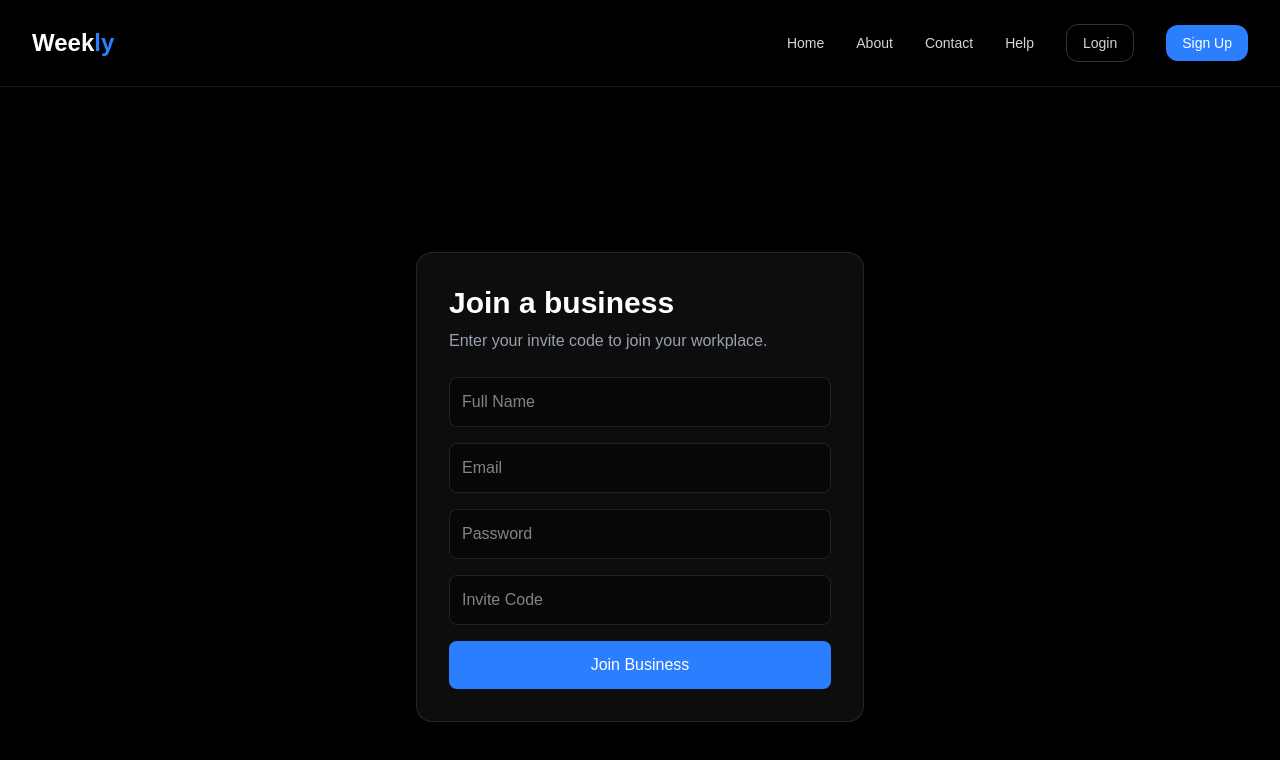
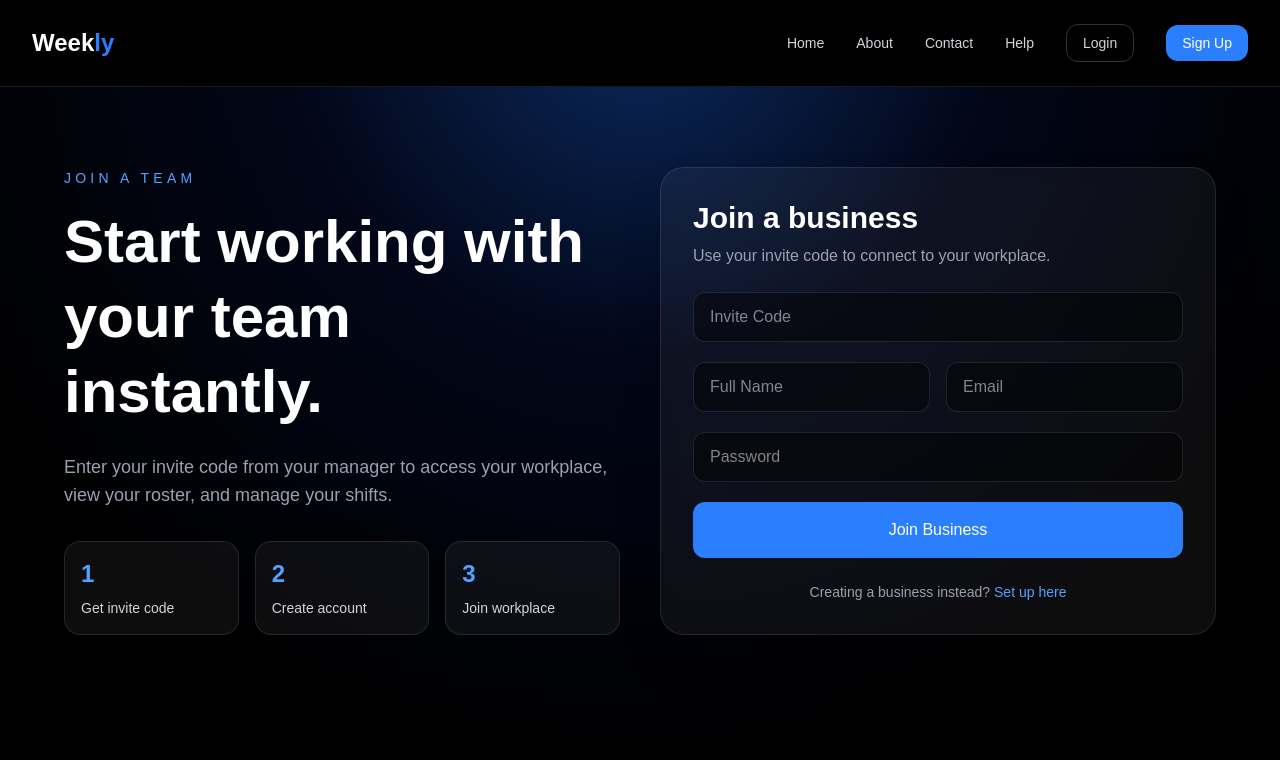
Before and after one commit to caybler/weekly, a Next.js app: page /signup/employee in a window 1280 px wide. Shown: the top 760 px of the page. Built offline with nearby package versions, Linux system fonts and the light colour scheme.

Commit message:
signups v3

```diff
--- a/app/signup/business/page.tsx
+++ b/app/signup/business/page.tsx
@@ -1,6 +1,7 @@
 "use client";
 
 import { useState } from "react";
+import Link from "next/link";
 
 export default function BusinessSignup() {
   const [form, setForm] = useState({
@@ -8,6 +9,8 @@ export default function BusinessSignup() {
     email: "",
     password: "",
     businessName: "",
+    businessType: "",
+    locationName: "",
   });
 
   const handleChange = (e: any) => {
@@ -16,55 +19,123 @@ export default function BusinessSignup() {
 
   const handleSubmit = (e: any) => {
     e.preventDefault();
-    console.log(form); // we’ll connect this to DB next
+    console.log(form);
   };
 
   return (
-    <main className="min-h-screen bg-black text-white flex items-center justify-center px-6">
-      <div className="w-full max-w-md bg-white/5 backdrop-blur p-8 rounded-2xl border border-white/10">
+    <main className="min-h-screen bg-black text-white">
+      <div className="absolute inset-0 bg-[radial-gradient(circle_at_top,#0b2a5f_0%,#020617_35%,#000_75%)]" />
 
-        <h1 className="text-3xl font-bold mb-2">Set up your business</h1>
-        <p className="text-gray-400 mb-6">
-          Create your account and your business.
+      <section className="relative z-10 px-8 py-20">
+        <div className="mx-auto grid max-w-6xl grid-cols-1 items-center gap-10 lg:grid-cols-2">
+
+          {/* Left side */}
+          <div>
+            <p className="mb-4 text-sm uppercase tracking-[0.3em] text-blue-400">
+              Business Setup
             </p>
 
-        <form onSubmit={handleSubmit} className="space-y-4">
+            <h1 className="text-5xl font-bold leading-tight md:text-6xl">
+              Build your workplace in minutes.
+            </h1>
 
+            <p className="mt-6 max-w-xl text-lg text-gray-400">
+              Create your business, add your first location, and start building
+              smarter rosters for your team.
+            </p>
+
+            <div className="mt-8 grid grid-cols-1 gap-4 sm:grid-cols-3">
+              <div className="rounded-2xl border border-white/10 bg-white/5 p-4">
+                <p className="text-2xl font-bold text-blue-400">1</p>
+                <p className="mt-2 text-sm text-gray-300">Create business</p>
+              </div>
+
+              <div className="rounded-2xl border border-white/10 bg-white/5 p-4">
+                <p className="text-2xl font-bold text-blue-400">2</p>
+                <p className="mt-2 text-sm text-gray-300">Add location</p>
+              </div>
+
+              <div className="rounded-2xl border border-white/10 bg-white/5 p-4">
+                <p className="text-2xl font-bold text-blue-400">3</p>
+                <p className="mt-2 text-sm text-gray-300">Invite staff</p>
+              </div>
+            </div>
+          </div>
+
+          {/* Form */}
+          <div className="rounded-3xl border border-white/10 bg-white/5 p-8 shadow-2xl backdrop-blur">
+            <div className="mb-6">
+              <h2 className="text-3xl font-bold">Create your business</h2>
+              <p className="mt-2 text-gray-400">
+                Start with your admin account and first workplace details.
+              </p>
+            </div>
+
+            <form onSubmit={handleSubmit} className="space-y-5">
+              <div className="grid grid-cols-1 gap-4 sm:grid-cols-2">
                 <input
                   name="fullName"
                   placeholder="Full Name"
                   onChange={handleChange}
-            className="w-full p-3 rounded-lg bg-black/40 border border-white/10"
+                  className="rounded-xl border border-white/10 bg-black/40 px-4 py-3 outline-none focus:border-blue-500"
                 />
 
                 <input
                   name="email"
                   placeholder="Email"
                   onChange={handleChange}
-            className="w-full p-3 rounded-lg bg-black/40 border border-white/10"
+                  className="rounded-xl border border-white/10 bg-black/40 px-4 py-3 outline-none focus:border-blue-500"
                 />
+              </div>
 
               <input
                 name="password"
                 type="password"
                 placeholder="Password"
                 onChange={handleChange}
-            className="w-full p-3 rounded-lg bg-black/40 border border-white/10"
+                className="w-full rounded-xl border border-white/10 bg-black/40 px-4 py-3 outline-none focus:border-blue-500"
               />
 
+              <div className="grid grid-cols-1 gap-4 sm:grid-cols-2">
                 <input
                   name="businessName"
                   placeholder="Business Name"
                   onChange={handleChange}
-            className="w-full p-3 rounded-lg bg-black/40 border border-white/10"
+                  className="rounded-xl border border-white/10 bg-black/40 px-4 py-3 outline-none focus:border-blue-500"
                 />
 
-          <button className="w-full bg-blue-500 hover:bg-blue-600 p-3 rounded-lg">
+                <input
+                  name="businessType"
+                  placeholder="Business Type e.g. Swim School"
+                  onChange={handleChange}
+                  className="rounded-xl border border-white/10 bg-black/40 px-4 py-3 outline-none focus:border-blue-500"
+                />
+              </div>
+
+              <input
+                name="locationName"
+                placeholder="First Location Name"
+                onChange={handleChange}
+                className="w-full rounded-xl border border-white/10 bg-black/40 px-4 py-3 outline-none focus:border-blue-500"
+              />
+
+              <button
+                type="submit"
+                className="w-full rounded-xl bg-blue-500 px-6 py-4 font-medium text-white transition hover:bg-blue-600"
+              >
                 Create Business
               </button>
+            </form>
 
-        </form>
+            <p className="mt-6 text-center text-sm text-gray-400">
+              Joining as an employee?{" "}
+              <Link href="/signup/employee" className="text-blue-400 hover:text-blue-300">
+                Use invite code
+              </Link>
+            </p>
           </div>
+        </div>
+      </section>
     </main>
   );
 }
--- a/app/signup/employee/page.tsx
+++ b/app/signup/employee/page.tsx
@@ -1,6 +1,7 @@
 "use client";
 
 import { useState } from "react";
+import Link from "next/link";
 
 export default function EmployeeSignup() {
   const [form, setForm] = useState({
@@ -16,55 +17,107 @@ export default function EmployeeSignup() {
 
   const handleSubmit = (e: any) => {
     e.preventDefault();
-    console.log(form); // we’ll connect this next
+    console.log(form);
   };
 
   return (
-    <main className="min-h-screen bg-black text-white flex items-center justify-center px-6">
-      <div className="w-full max-w-md bg-white/5 backdrop-blur p-8 rounded-2xl border border-white/10">
+    <main className="min-h-screen bg-black text-white">
+      <div className="absolute inset-0 bg-[radial-gradient(circle_at_top,#0b2a5f_0%,#020617_35%,#000_75%)]" />
 
-        <h1 className="text-3xl font-bold mb-2">Join a business</h1>
-        <p className="text-gray-400 mb-6">
-          Enter your invite code to join your workplace.
+      <section className="relative z-10 px-8 py-20">
+        <div className="mx-auto grid max-w-6xl grid-cols-1 items-center gap-10 lg:grid-cols-2">
+
+          {/* Left side */}
+          <div>
+            <p className="mb-4 text-sm uppercase tracking-[0.3em] text-blue-400">
+              Join a Team
             </p>
 
-        <form onSubmit={handleSubmit} className="space-y-4">
+            <h1 className="text-5xl font-bold leading-tight md:text-6xl">
+              Start working with your team instantly.
+            </h1>
 
+            <p className="mt-6 max-w-xl text-lg text-gray-400">
+              Enter your invite code from your manager to access your workplace,
+              view your roster, and manage your shifts.
+            </p>
+
+            <div className="mt-8 grid grid-cols-1 gap-4 sm:grid-cols-3">
+              <div className="rounded-2xl border border-white/10 bg-white/5 p-4">
+                <p className="text-2xl font-bold text-blue-400">1</p>
+                <p className="mt-2 text-sm text-gray-300">Get invite code</p>
+              </div>
+
+              <div className="rounded-2xl border border-white/10 bg-white/5 p-4">
+                <p className="text-2xl font-bold text-blue-400">2</p>
+                <p className="mt-2 text-sm text-gray-300">Create account</p>
+              </div>
+
+              <div className="rounded-2xl border border-white/10 bg-white/5 p-4">
+                <p className="text-2xl font-bold text-blue-400">3</p>
+                <p className="mt-2 text-sm text-gray-300">Join workplace</p>
+              </div>
+            </div>
+          </div>
+
+          {/* Form */}
+          <div className="rounded-3xl border border-white/10 bg-white/5 p-8 shadow-2xl backdrop-blur">
+            <div className="mb-6">
+              <h2 className="text-3xl font-bold">Join a business</h2>
+              <p className="mt-2 text-gray-400">
+                Use your invite code to connect to your workplace.
+              </p>
+            </div>
+
+            <form onSubmit={handleSubmit} className="space-y-5">
+              <input
+                name="inviteCode"
+                placeholder="Invite Code"
+                onChange={handleChange}
+                className="w-full rounded-xl border border-white/10 bg-black/40 px-4 py-3 outline-none focus:border-blue-500"
+              />
+
+              <div className="grid grid-cols-1 gap-4 sm:grid-cols-2">
                 <input
                   name="fullName"
                   placeholder="Full Name"
                   onChange={handleChange}
-            className="w-full p-3 rounded-lg bg-black/40 border border-white/10"
+                  className="rounded-xl border border-white/10 bg-black/40 px-4 py-3 outline-none focus:border-blue-500"
                 />
 
                 <input
                   name="email"
                   placeholder="Email"
                   onChange={handleChange}
-            className="w-full p-3 rounded-lg bg-black/40 border border-white/10"
+                  className="rounded-xl border border-white/10 bg-black/40 px-4 py-3 outline-none focus:border-blue-500"
                 />
+              </div>
 
               <input
                 name="password"
                 type="password"
                 placeholder="Password"
                 onChange={handleChange}
-            className="w-full p-3 rounded-lg bg-black/40 border border-white/10"
+                className="w-full rounded-xl border border-white/10 bg-black/40 px-4 py-3 outline-none focus:border-blue-500"
               />
 
-          <input
-            name="inviteCode"
-            placeholder="Invite Code"
-            onChange={handleChange}
-            className="w-full p-3 rounded-lg bg-black/40 border border-white/10"
-          />
-
-          <button className="w-full bg-blue-500 hover:bg-blue-600 p-3 rounded-lg">
+              <button
+                type="submit"
+                className="w-full rounded-xl bg-blue-500 px-6 py-4 font-medium text-white transition hover:bg-blue-600"
+              >
                 Join Business
               </button>
+            </form>
 
-        </form>
+            <p className="mt-6 text-center text-sm text-gray-400">
+              Creating a business instead?{" "}
+              <Link href="/signup/business" className="text-blue-400 hover:text-blue-300">
+                Set up here
+              </Link>
+            </p>
           </div>
+        </div>
+      </section>
     </main>
   );
 }
```
Lines whose indentation alone changed are shown as unchanged.
